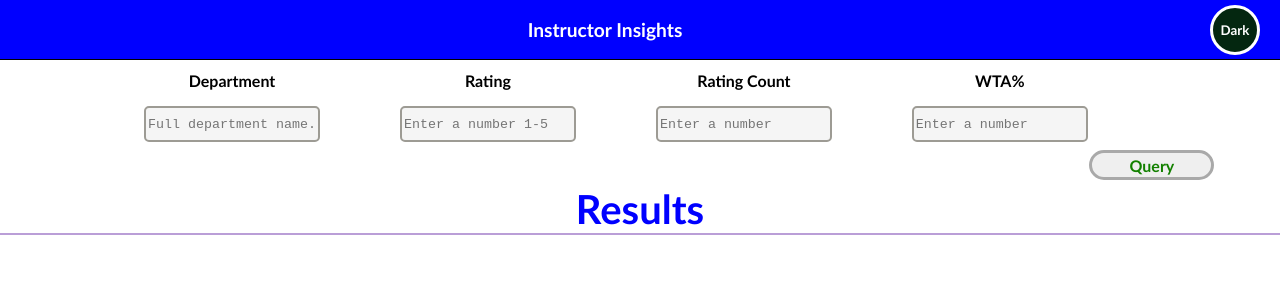
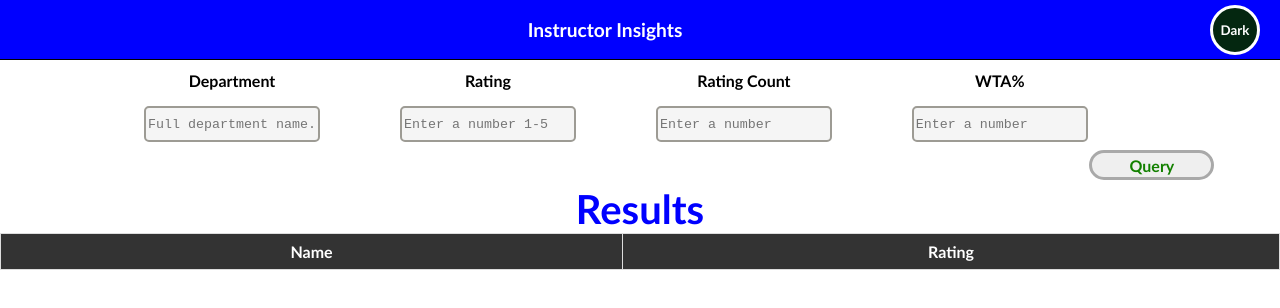
Before and after one commit to Satyy7/instructorinsights01, a React (Create React App) app in the folder client/: page / in a window 1280 px wide. Shown: the top 308 px of the page. Built offline with nearby package versions, Linux system fonts and the light colour scheme.

Commit message:
table styling

```diff
--- a/client/src/components/results/Results.css
+++ b/client/src/components/results/Results.css
@@ -23,7 +23,7 @@ div {
     /* border: 2px solid rgb(255, 139, 129); */
     flex-wrap: wrap;
 }
-.prof {
+/* .prof {
     display: flex;
     border: 1px solid rgb(186, 158, 215);
     justify-content: space-between;
@@ -33,10 +33,46 @@ div {
 }
 .prof-name {
     width: 275px;
-    background-color: rgb(109, 107, 141);
+    background-color: rgb(248, 248, 248);
 }
 .rating {
     margin-right: 20px;
     font-size: 20px;
     font-family:'Gill Sans', 'Gill Sans MT', Calibri, 'Trebuchet MS', sans-serif;
+} */
+
+table {
+    width: 100%;
+    border-collapse: collapse;
+  }
+
+  th, td {
+    padding: 8px 12px;
+    border: 1px solid #ddd;
+  }
+
+  .even-row {
+    background-color: #f2f2f2; /* This is a light gray */
+  }
+
+  .odd-row {
+    background-color: #ffffff; /* This is white */
+  }
+
+  /* Additional styling, like header styling */
+  thead {
+    background-color: #333;
+    color: #fff;
+  }
+body.dark-mode thead {
+    background-color: darkgray;
+    color: black;
 }
+body.dark-mode .odd-row {
+    background-color: darkgray;
+    color: black;
+}
+body.dark-mode .even-row {
+    background-color: rgb(0, 0, 0);
+    color: #ddd;
+}
--- a/client/src/components/results/Results.js
+++ b/client/src/components/results/Results.js
@@ -5,17 +5,26 @@ function Results({ data }) {
     <>
       <div className="results-container"></div>
       <div className="results-header">Results</div>
-      <div className="results-body">
-        <div>
-          {data.map((prof, index) => (
-            <div className="prof" key={index}>
-              <div className="prof-name">
-                <h2>{prof.name}</h2>
-                </div>
-              <p className="rating">Rating: {prof.rating}</p>
-            </div>
-          ))}
-        </div>
+      <div>
+        <table>
+          <thead>
+            <tr>
+              <th>Name</th>
+              <th>Rating</th>
+            </tr>
+          </thead>
+          <tbody>
+            {data.map((prof, index) => (
+              <tr
+                className={index % 2 === 0 ? "even-row" : "odd-row"}
+                key={index}
+              >
+                <td>{prof.name}</td>
+                <td>Rating: {prof.rating}</td>
+              </tr>
+            ))}
+          </tbody>
+        </table>
       </div>
     </>
   );
```
